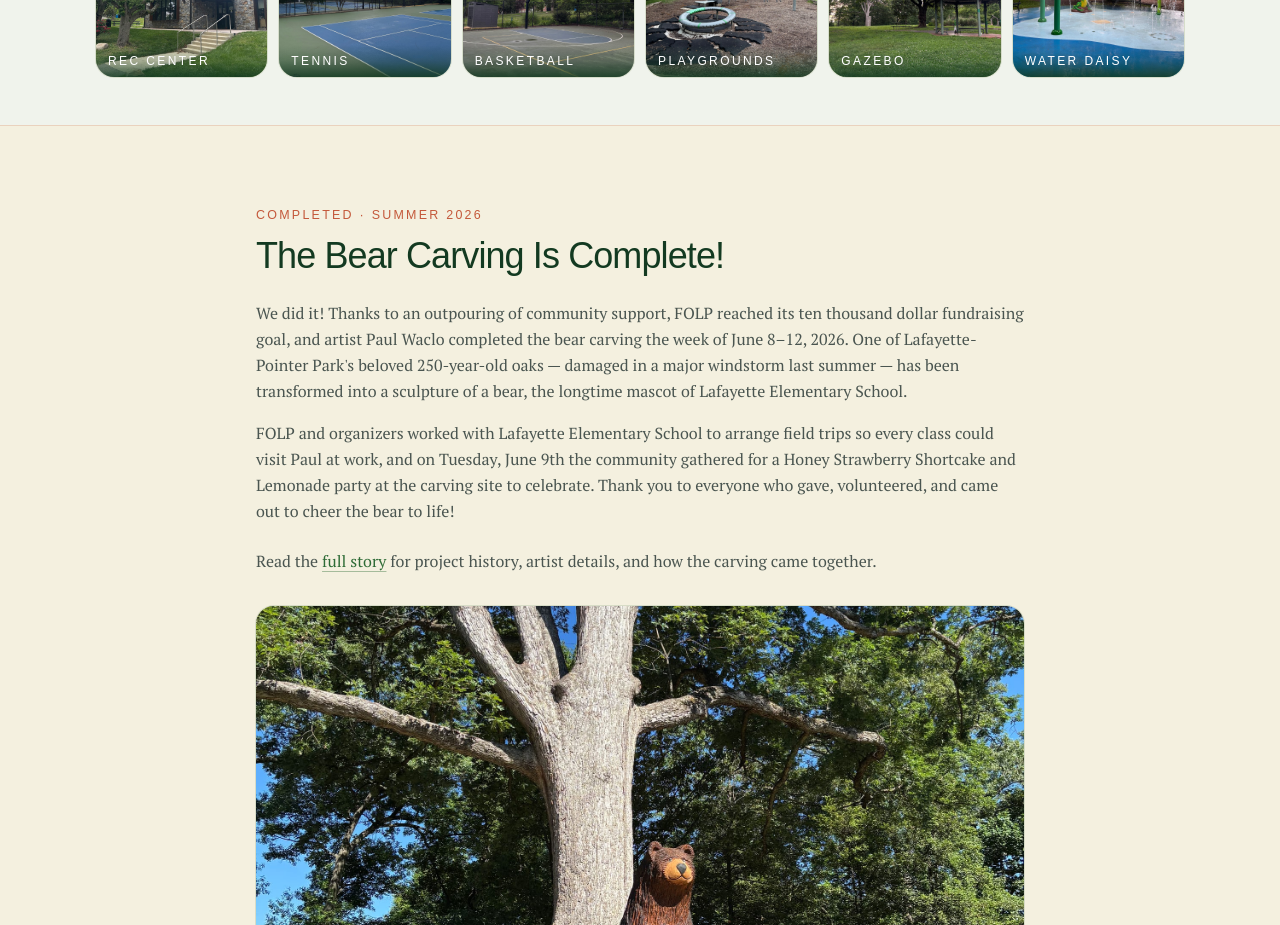
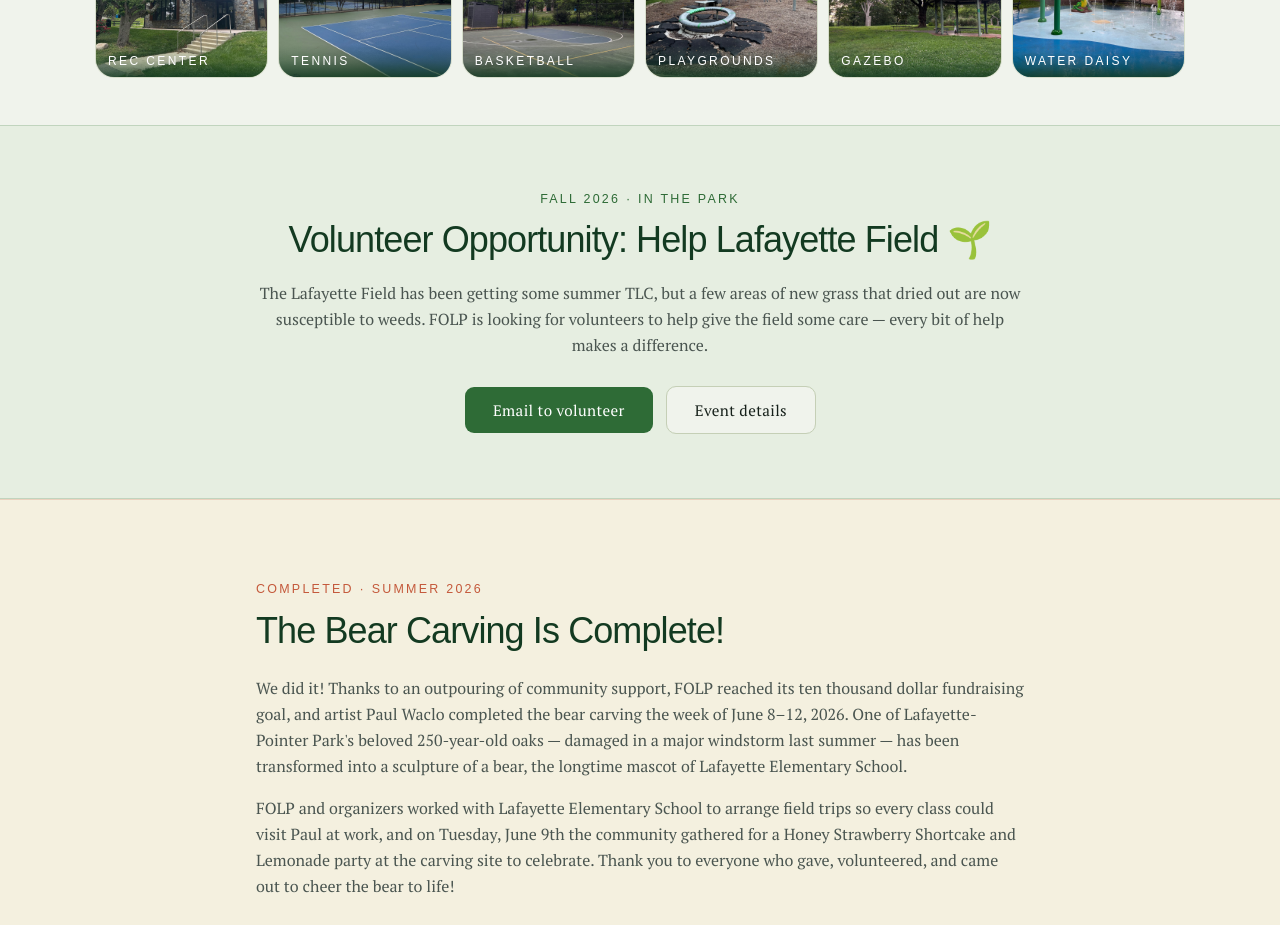
Before and after one commit to leftjeff/lafayette, a Next.js app: page / in a window 1280 px wide. Shown: the part 1220-2145 px from the top of the page. Built offline with nearby package versions, Linux system fonts and the light colour scheme; a web font is replaced by a local one.

Commit message:
Add Lafayette Field volunteer callout above bear carving on homepage

```diff
--- a/src/app/page.tsx
+++ b/src/app/page.tsx
@@ -21,6 +21,7 @@ export default function Home() {
 			<Hero />
 			<MissionStrip />
 			<PhotoStrip />
+			<FieldVolunteerCallout />
 			<BearProject />
 			<FeaturedProject />
 			<Sponsors />
@@ -187,6 +188,40 @@ function PhotoStrip() {
 				))}
 			</ul>
 		</Section>
+	);
+}
+
+function FieldVolunteerCallout() {
+	const event = upcomingEvents.find((e) => e.slug === "lafayette-field");
+	if (!event) return null;
+	return (
+		<section className="border-y border-primary/20 bg-secondary/50">
+			<Section className="py-14 sm:py-16">
+				<div className="mx-auto max-w-3xl text-center">
+					<p className="eyebrow">
+						{event.dateLabel ? `${event.dateLabel} · ` : ""}In the park
+					</p>
+					<h2 className="mt-3 font-heading text-3xl tracking-tight text-balance sm:text-4xl">
+						{event.title}
+					</h2>
+					<p className="mt-5 text-base leading-relaxed text-muted-foreground">
+						{event.description}
+					</p>
+					<div className="mt-7 flex flex-wrap justify-center gap-3">
+						{event.cta ? (
+							<Button asChild size="lg">
+								<a href={event.cta.href} target="_blank" rel="noreferrer">
+									{event.cta.label}
+								</a>
+							</Button>
+						) : null}
+						<Button asChild size="lg" variant="outline">
+							<Link href={`/events#${event.slug}`}>Event details</Link>
+						</Button>
+					</div>
+				</div>
+			</Section>
+		</section>
 	);
 }
 
--- a/src/lib/content.ts
+++ b/src/lib/content.ts
@@ -110,6 +110,7 @@ export const upcomingEvents: EventItem[] = [
 	},
 	{
 		date: "2026-09-15",
+		slug: "lafayette-field",
 		title: "Volunteer Opportunity: Help Lafayette Field 🌱",
 		description:
 			"The Lafayette Field has been getting some summer TLC, but a few areas of new grass that dried out are now susceptible to weeds. FOLP is looking for volunteers to help give the field some care — every bit of help makes a difference.",
```
